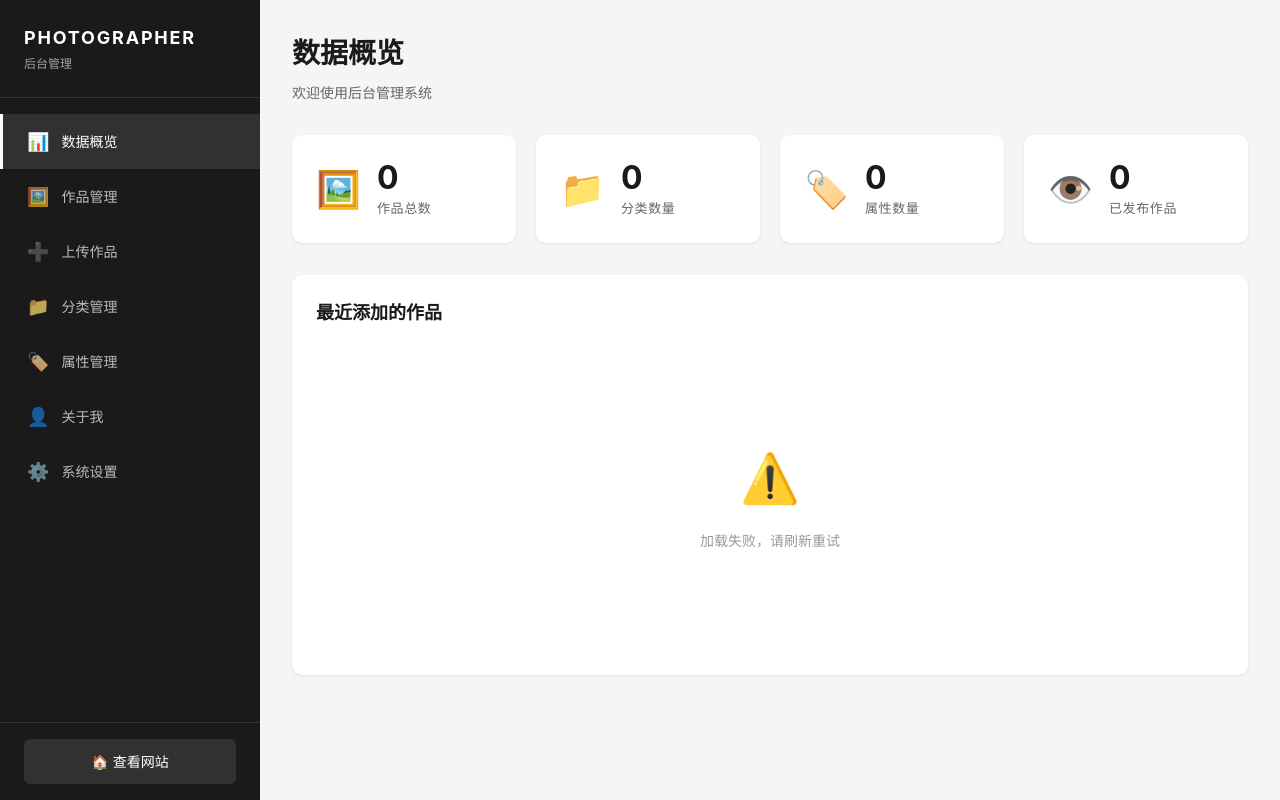
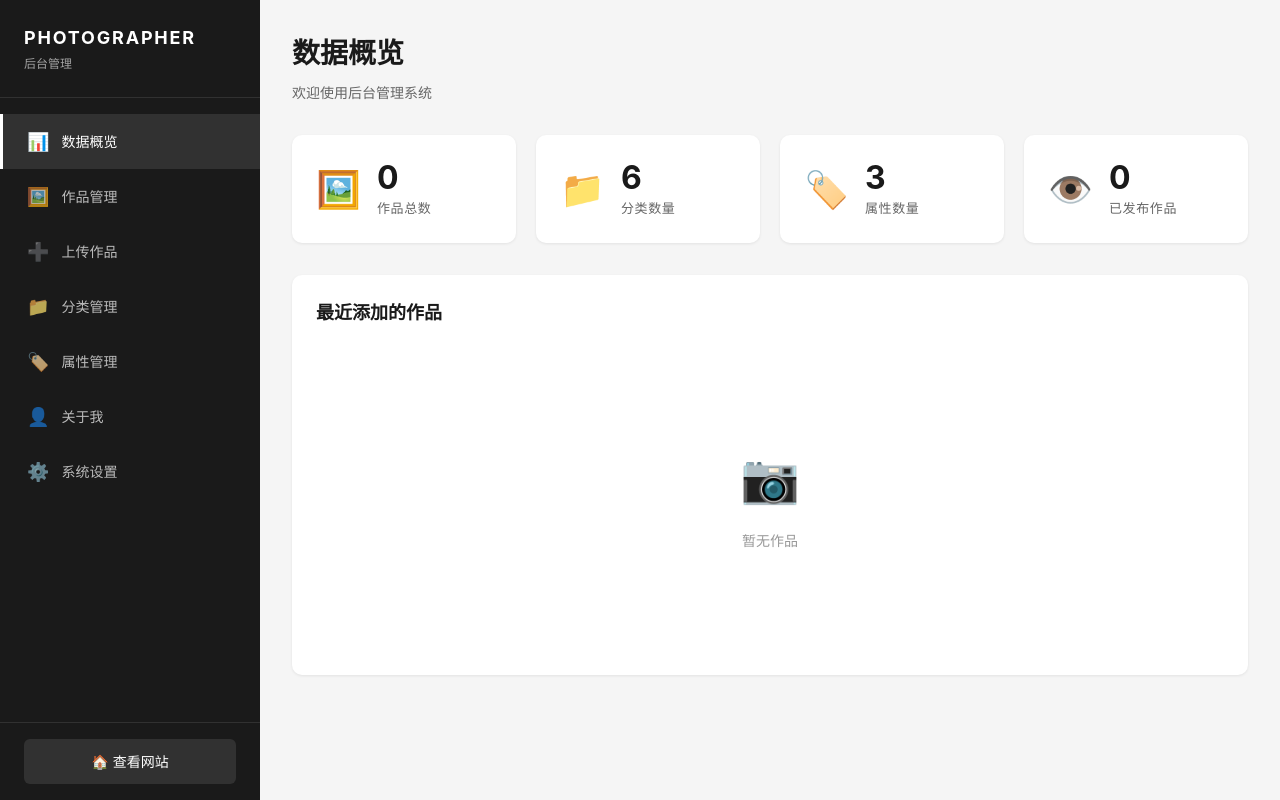
Before and after one commit to kenzhu111-git/kenspace, a plain HTML site: page admin.html in a window 1280 px wide. Drawn offline with Linux system fonts and the light colour scheme.

Commit message:
fix: 修复后台管理页面初始化问题，添加initSupabase调用

```diff
--- a/admin.html
+++ b/admin.html
@@ -1313,6 +1313,9 @@
 
         // Initialize
         document.addEventListener('DOMContentLoaded', async function() {
+            // 初始化 Supabase 客户端
+            await initSupabase();
+
             initNavigation();
             await loadDashboard();
             await loadCategories();
```
